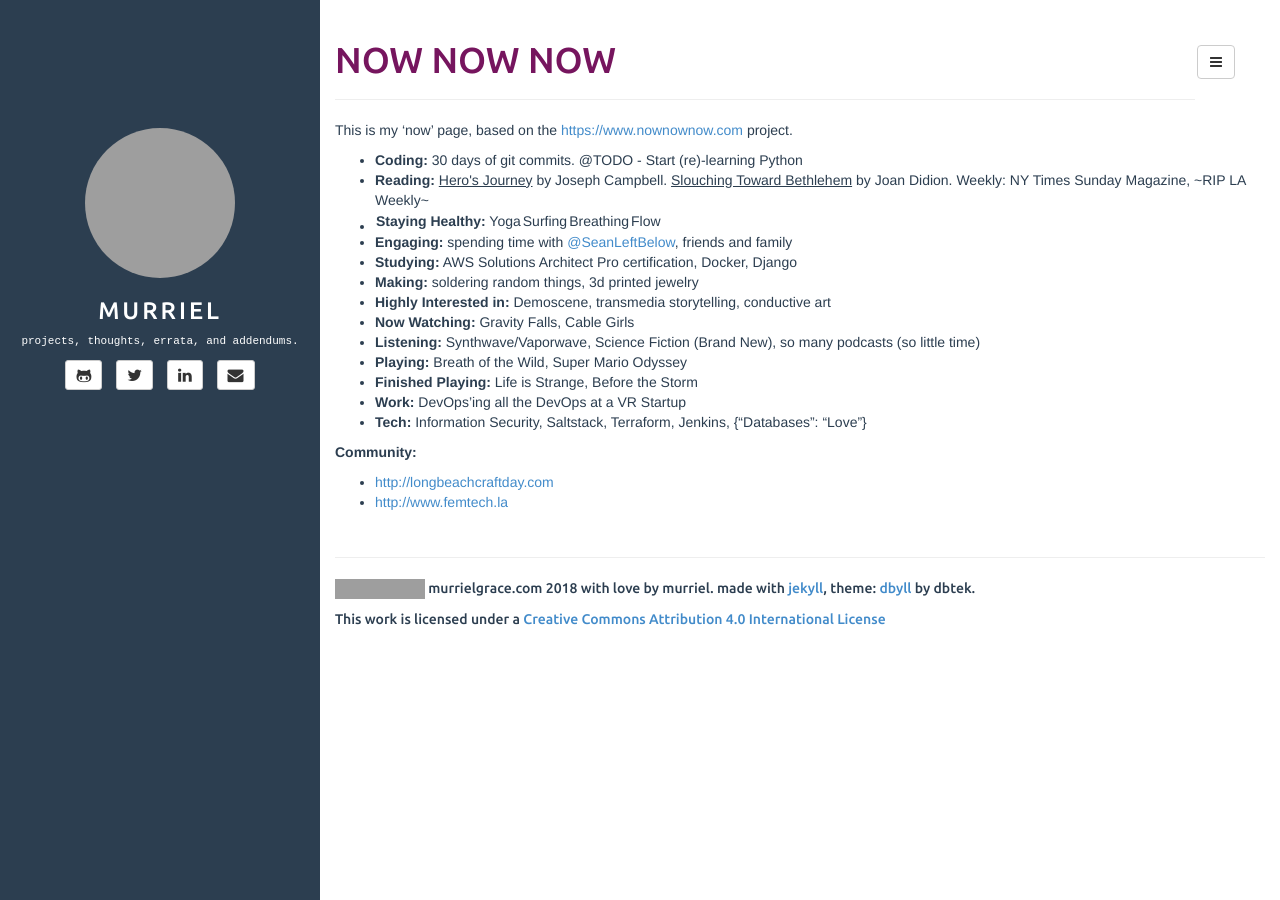
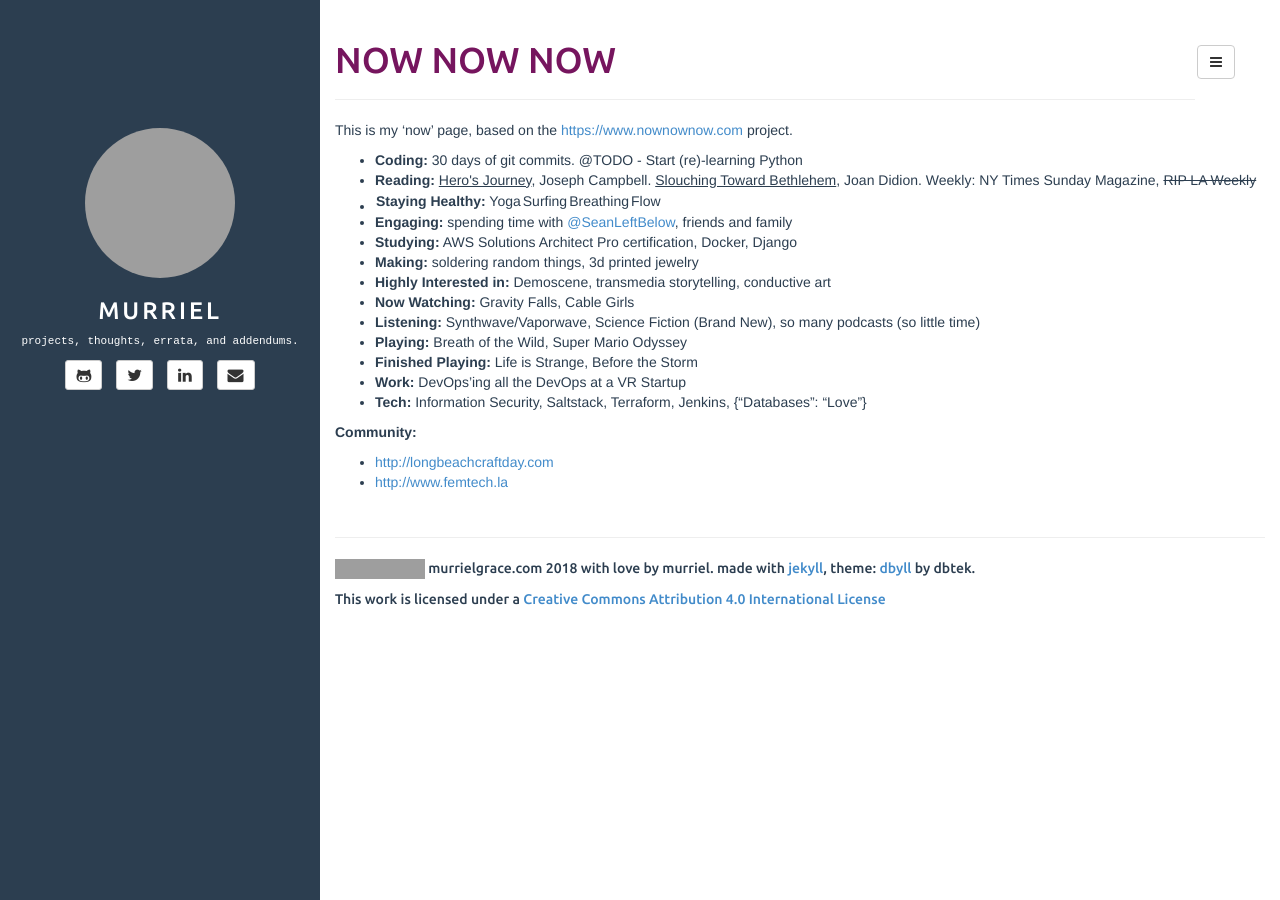
Before and after one commit to murriel/write.murrielgrace.com, a Jekyll site: the page built from p/now.md, in a window 1280 px wide. Built offline with Jekyll 4.4.1, drawn with Linux system fonts in a browser that asks for light colours; grey boxes are pictures that could not be loaded.

Commit message:
updated now

```diff
--- a/p/now.md
+++ b/p/now.md
@@ -7,7 +7,7 @@
 This is my 'now' page, based on the [https://www.nownownow.com](https://www.nownownow.com) project.
 
 - **Coding:** 30 days of git commits. @TODO - Start (re)-learning Python
-- **Reading:** <u>Hero's Journey</u> by Joseph Campbell. <u>Slouching Toward Bethlehem</u> by Joan Didion. Weekly: NY Times Sunday Magazine, ~RIP LA Weekly~
+- **Reading:** <u>Hero's Journey</u>, Joseph Campbell. <u>Slouching Toward Bethlehem</u>, Joan Didion. Weekly: NY Times Sunday Magazine, ~~RIP LA Weekly~~
 - **Staying Healthy:** Yoga | Surfing | Breathing | Flow
 - **Engaging:** spending time with [@SeanLeftBelow](https://www.twitter.com/seanleftbelow), friends and family
 - **Studying:** AWS Solutions Architect Pro certification, Docker, Django
```
